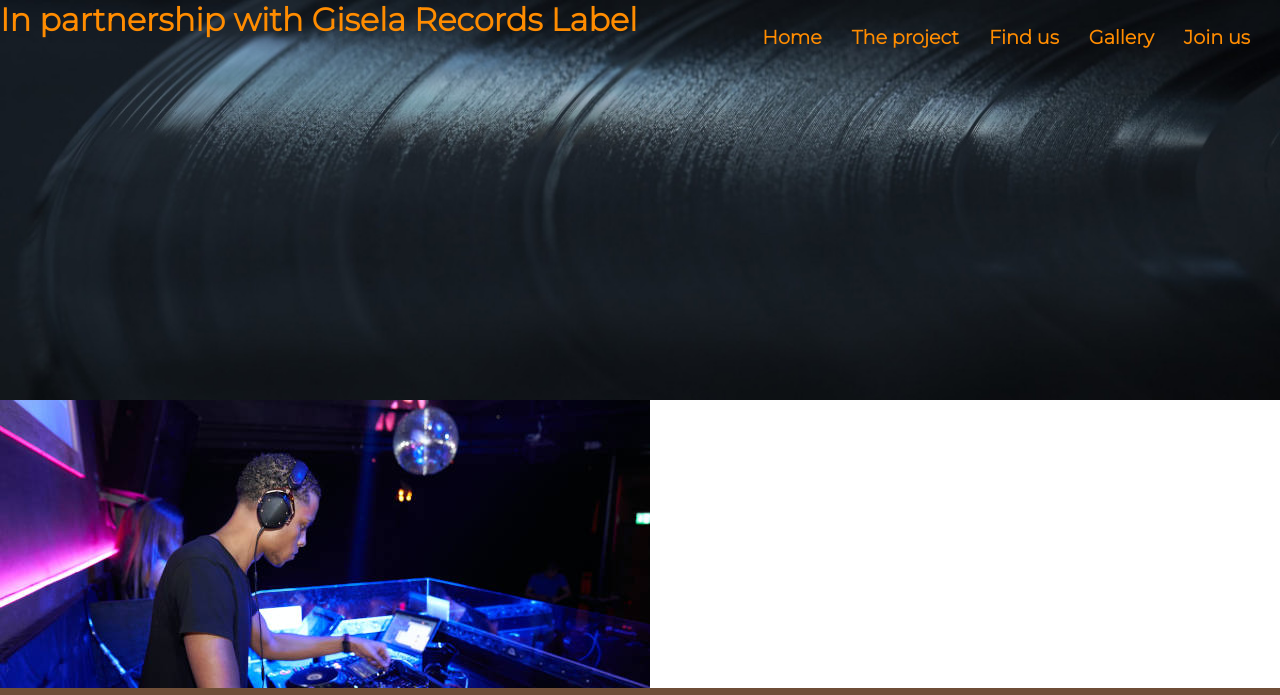
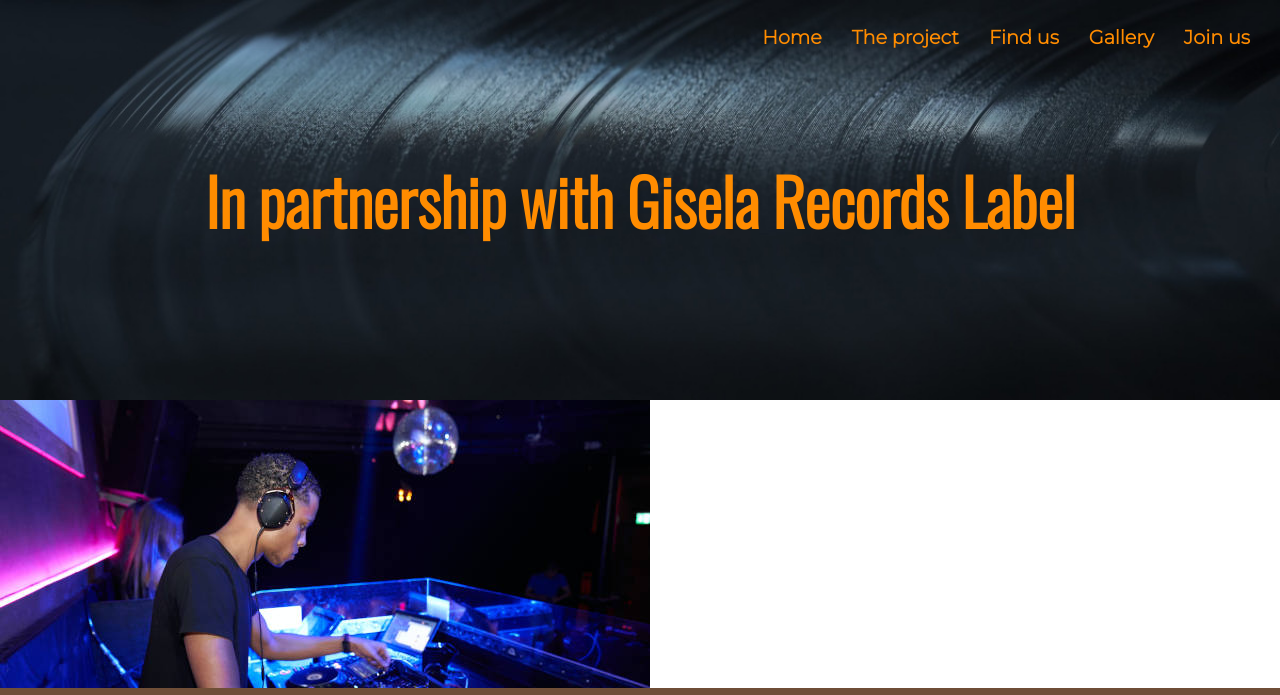
Before and after one commit to Leonardo-Cardoso-ie/the_dublin_soundtrack, a plain HTML site: page gallery.html in a window 1280 px wide. Shown: the top 695 px of the page. Drawn offline with nearby package versions, Linux system fonts and the light colour scheme.

Commit message:
Add margin and position the heading

```diff
--- a/assets/css/style.css
+++ b/assets/css/style.css
@@ -273,3 +273,14 @@ footer > span {
     top: 50%;
 
 }
+
+.header-text > h1 {
+    margin:0;
+    position: absolute;
+    font-size: 400%;
+    top: 50%;
+    left: 50%;
+    margin-right: -50%;
+    transform: translate(-50%, -50%);
+
+}
--- a/gallery.html
+++ b/gallery.html
@@ -35,7 +35,7 @@
                 </li>
             </ul>
         </nav>
-        <div >
+        <div class="header-text" >
             <h1>In partnership with Gisela Records Label</h1>
 
         </div>
```
